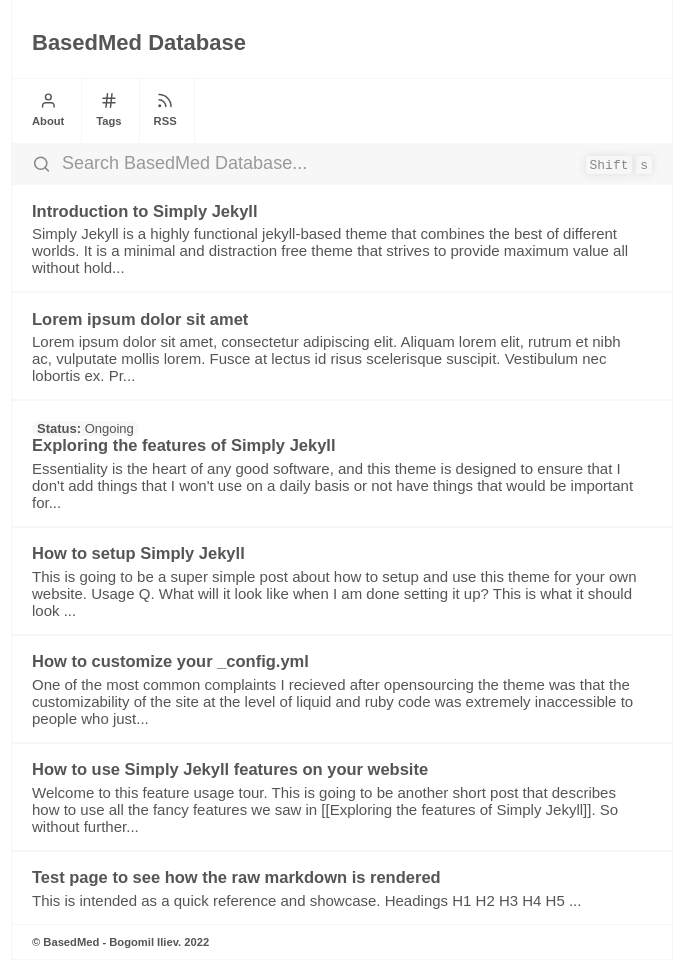
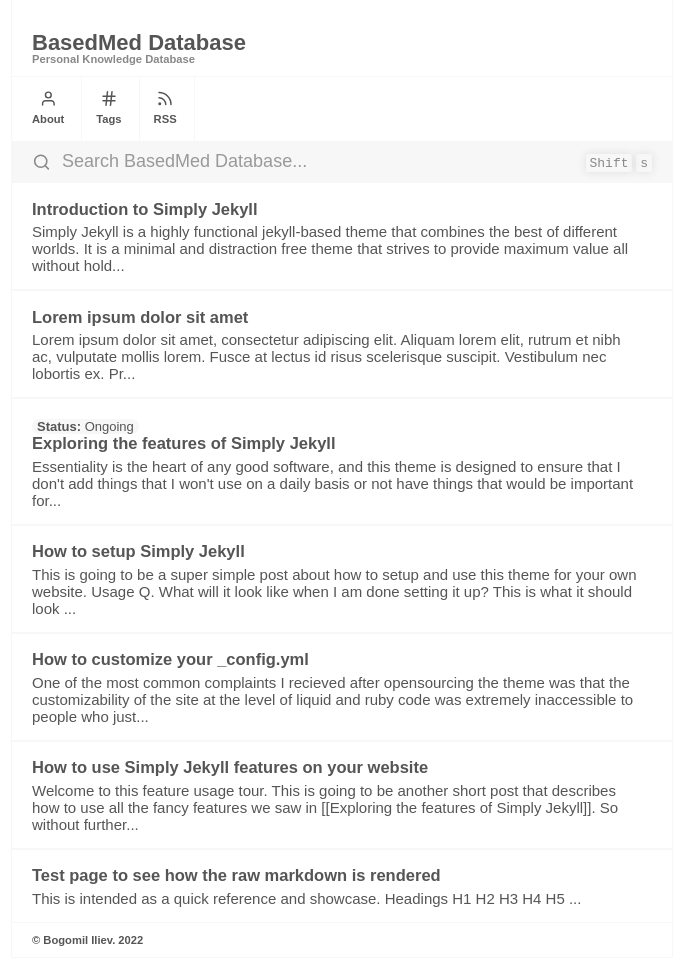
Before and after one commit to ilievmd/BasedMed, a Jekyll site: the page built from index.md, in a window 1280 px wide. Shown: the whole page, without its empty margins (298-985 px from the left). Built offline with Jekyll 4.4.1, drawn with Linux system fonts in a browser that asks for light colours.

Commit message:
Update _config.yml

```diff
--- a/_config.yml
+++ b/_config.yml
@@ -44,11 +44,11 @@
          # Although you can have the tagline without
          # the subheading to support the main heading
          # which in this case is 'Knowledge Continuum'
-  enabled: false
+  enabled: true
   name: Personal Knowledge Database
 copyright:
   year: 2022
-  msg: BasedMed - Bogomil Iliev # This is a mandatory attribute for copyright to be displayed
+  msg: Bogomil Iliev # This is a mandatory attribute for copyright to be displayed
 
 user:
   display: false # setting it to false will remove the header image and bio
```
